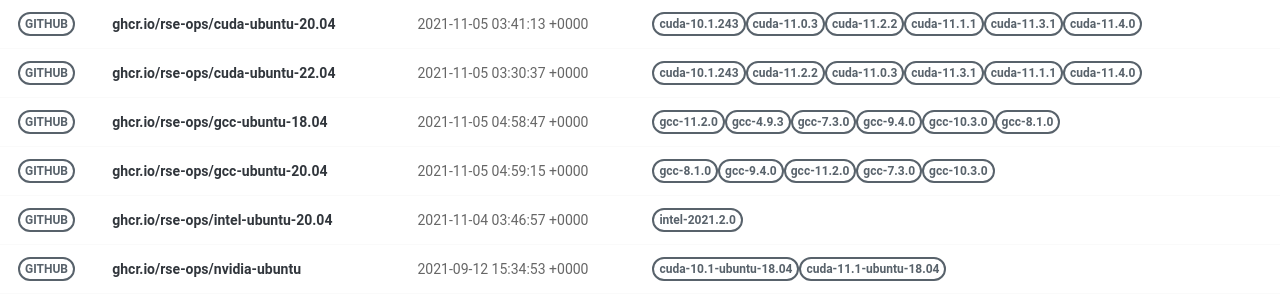
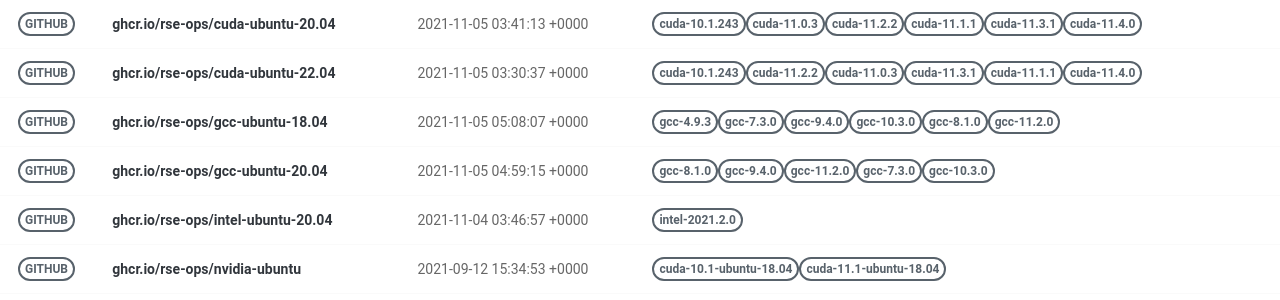
Before and after one commit to rse-ops/docker-images, a Jekyll site: the page built from pages/index.md, in a window 1280 px wide. Shown: the part 228-528 px from the top of the page. Built offline with Jekyll 4.4.1, drawn with Linux system fonts in a browser that asks for light colours; nearby versions of some CDN libraries.

Commit message:
Automated push to update library 2021-11-05

```diff
--- a/_library/ghcr.io-rse-ops-gcc-ubuntu-18.04.md
+++ b/_library/ghcr.io-rse-ops-gcc-ubuntu-18.04.md
@@ -1,14 +1,11 @@
 ---
 layout: container
 name: ghcr.io/rse-ops/gcc-ubuntu-18.04
-updated_at: 2021-11-05 04:58:47.094737
+updated_at: 2021-11-05 05:08:07.962455
 
 
 container_url: https://github.com/orgs/rse-ops/packages/container/package/gcc-ubuntu-18.04
 versions:
- - tag: gcc-11.2.0
-   dockerfile: https://github.com/rse-ops/docker-images/blob/main/ubuntu/gcc/Dockerfile
-   manifest: https://crane.ggcr.dev/manifest/ghcr.io/rse-ops/gcc-ubuntu-18.04:gcc-11.2.0
  - tag: gcc-4.9.3
    dockerfile: https://github.com/rse-ops/docker-images/blob/main/ubuntu/gcc/Dockerfile
    manifest: https://crane.ggcr.dev/manifest/ghcr.io/rse-ops/gcc-ubuntu-18.04:gcc-4.9.3
```
Also changed, not shown: other parts of _library/ghcr.io-rse-ops-gcc-ubuntu-18.04.md (+3 -0 lines).
